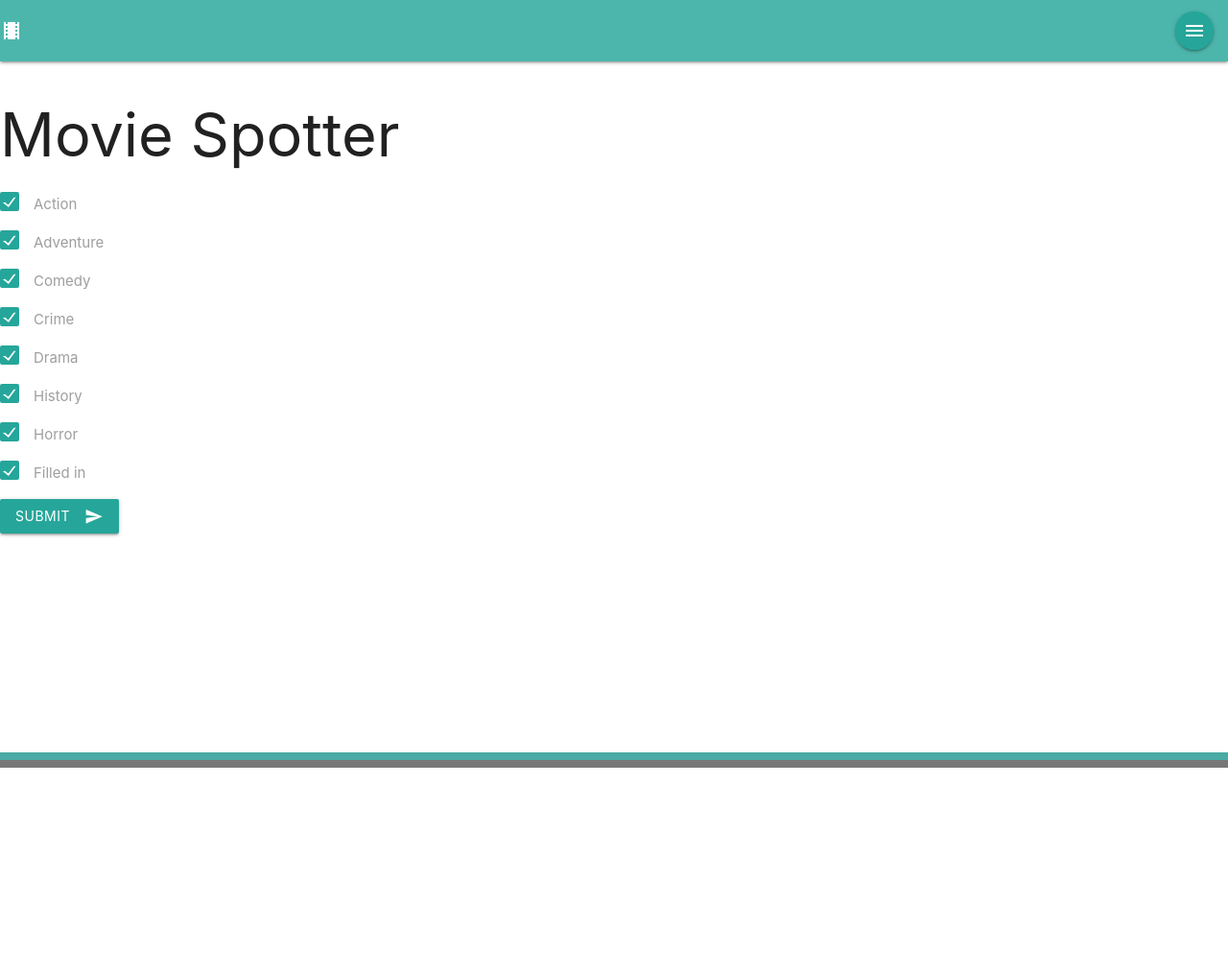
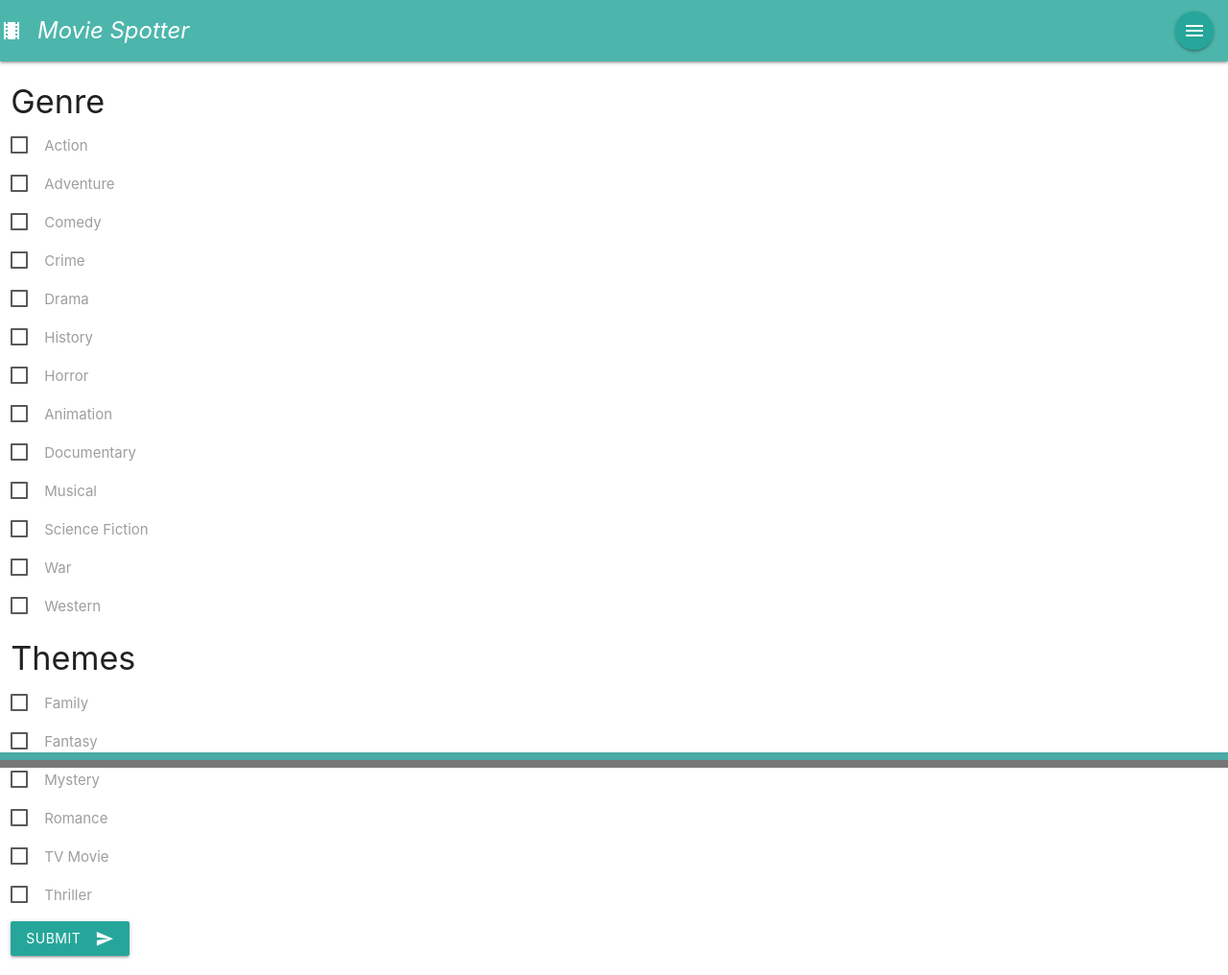
Before and after one commit to rmcmahon91/movieSpotter, a plain HTML site: page index.html in a window 1280 px wide. Shown: the whole page at 96% size. Before the commit the page ends 800 px from the top, so only its background shows below. Drawn offline with nearby package versions, Linux system fonts and the light colour scheme.

Commit message:
Update index.html

```diff
--- a/index.html
+++ b/index.html
@@ -17,18 +17,16 @@
 
 <nav>
     <div class="nav-wrapper teal lighten-2">
-        <a href="#!" class="brand-logo"><i class="material-icons">local_movies</i></a>
+        <a href="#!" class="brand-logo"><i class="material-icons">local_movies</i><i>Movie Spotter</i></a>
         <ul class="right hide-on-med-and-down">
             <!-- Dropdown Trigger -->
-            <a class='dropdown-trigger btn btn-floating pulse' href='#' data-target='dropdown1'><i class="material-icons">menu</i></a>
+            <a class='dropdown-trigger btn btn-floating pulse' href='#' data-target='dropdown1'><i
+                    class="material-icons">menu</i></a>
 
             <!-- Dropdown Structure -->
             <ul id='dropdown1' class='dropdown-content'>
+                <li><a href="index.html">Home</a></li>
                 <li><a href="theater.html">Theaters</a></li>
-                <li><a href="recomendations.html">Recomendations</a></li>
-                <li><a href="index.html">Home</a></li>
-                <!-- <li><a><input type="checkbox" id="unchecked" class="cbx hidden"/>
-                    <label for="unchecked" class="lbl"></label></a></li> -->
             </ul>
 
 
@@ -39,80 +37,137 @@
 
 
     <div class="row">
-
-        <form action="#">
-            <h1>Movie Spotter</h1>
+        <div class="col s3">
+            <form id="movies">
+                <h4>Genre</h4>
                 <p>
                     <label>
-                <input type="checkbox" class="filled-in" checked="checked" />
+                        <input type="checkbox" id="28" class="checkbox" value="Action" />
                         <span>Action</span>
                     </label>
                 </p>
                 <p>
                     <label>
-                  <input type="checkbox" class="filled-in" checked="checked" />
+                        <input type="checkbox" id="12" class="checkbox" value="Adventure" />
                         <span>Adventure</span>
                     </label>
                 </p>
                 <p>
                     <label>
-                  <input type="checkbox" class="filled-in" checked="checked" />
+                        <input type="checkbox" id="35" class="checkbox" value="Comedy"/>
                         <span>Comedy</span>
                     </label>
                 </p>
                 <p>
                     <label>
-                  <input type="checkbox" class="filled-in" checked="checked" />
+                        <input type="checkbox" id="80" class="checkbox" value="Crime"/>
                         <span>Crime</span>
                     </label>
                 </p>
                 <p>
                     <label>
-                  <input type="checkbox" class="filled-in" checked="checked" />
+                        <input type="checkbox" id="18" class="checkbox" value="Drama" />
                         <span>Drama</span>
                     </label>
                 </p>
                 <p>
                     <label>
-                  <input type="checkbox" class="filled-in" checked="checked" />
+                        <input type="checkbox" id="36" class="checkbox" value="History" />
                         <span>History</span>
                     </label>
                 </p>
                 <p>
                     <label>
-                  <input type="checkbox" class="filled-in" checked="checked" />
+                        <input type="checkbox" id="27" class="checkbox" value="Horror" />
                         <span>Horror</span>
                     </label>
                 </p>
                 <p>
                     <label>
-                  <input type="checkbox" class="filled-in" checked="checked" />
-                  <span>Filled in</span>
+                        <input type="checkbox" id="16" class="checkbox" value="Animation" />
+                        <span>Animation</span>
+                    </label>
+                </p>
+                <p>
+                    <label>
+                        <input type="checkbox" id="99" class="checkbox" value="Documentary"/>
+                        <span>Documentary</span>
+                    </label>
+                </p>
+                <p>
+                    <label>
+                        <input type="checkbox" id="10402" class="checkbox" value="Musical" />
+                        <span>Musical</span>
+                    </label>
+                </p>
+                <p>
+                    <label>
+                        <input type="checkbox" id="878" class="checkbox" value="Science Fiction"/>
+                        <span>Science Fiction</span>
+                    </label>
+                </p>
+                <p>
+                    <label>
+                        <input type="checkbox" id="10752" class="checkbox" value="War"/>
+                        <span>War</span>
                     </label>
                 </p>
 
+                <p>
+                    <label>
+                        <input type="checkbox" id="37" class="checkbox" value="Western" />
+                        <span>Western</span>
+                    </label>
+                </p>
+                <h4>Themes</h4>
+                <p>
+                    <label>
+                        <input type="checkbox" id="10751" class="checkbox" value="Family"/>
+                        <span>Family</span>
+                    </label>
+                </p>
+                <p>
+                    <label>
+                        <input type="checkbox" id="14" class="checkbox" value="Fantasy" />
+                        <span>Fantasy</span>
+                    </label>
+                </p>
+                <p>
+                    <label>
+                        <input type="checkbox" id="9648" class="checkbox" value="Mystery" />
+                        <span>Mystery</span>
+                    </label>
+                </p>
+                <p>
+                    <label>
+                        <input type="checkbox" id="10749" class="checkbox" value="Romance"/>
+                        <span>Romance</span>
+                    </label>
+                </p>
+                <p>
+                    <label>
+                        <input type="checkbox" id="10770" class="checkbox" value="TV Movie" />
+                        <span>TV Movie</span>
+                    </label>
+                </p>
+                <p>
+                    <label>
+                        <input type="checkbox" id="53" class="checkbox" value="Thriller" />
+                        <span>Thriller</span>
+                    </label>
+                </p>
             </form>
 
-            <button class="btn waves-effect waves-light" type="submit" name="actionBtn">Submit
+            <button class="btn  waves-effect waves-light" type="button" id="actionBtn">Submit
                 <i class="material-icons right">send</i>
             </button>
+        </div>
+    </div>
 
-
+    <div class="col s8">
+          <div id="imgDiv">
 
           </div>
-
-        <div class="col s8 light-blue lighten-4">
-            <!-- <div class="nav-wrapper">
-                <form>
-                    <div class="input-field">
-                        <input id="search" type="search" required>
-                        <label class="label-icon" id="movieBtn" for="search"><i
-                                class="material-icons">search</i></label>
-                        <i class="material-icons">close</i>
-                    </div>
-                </form>
-            </div>
-        </div> -->
 
     </div>
 
@@ -141,14 +196,10 @@
 <script src="https://cdnjs.cloudflare.com/ajax/libs/moment.js/2.24.0/moment.min.js"></script>
 
 <!-- JSON to store movie_id -->
-  <script src="movieid.json"></script>
+<script src="movieid.js"></script>
 
 <!-- Code to the JavaScript File -->
 <script src="moviescript.js"></script>
 
 
-<body>
-
-</body>
-
 </html>
```
Lines whose indentation alone changed are shown as unchanged.
